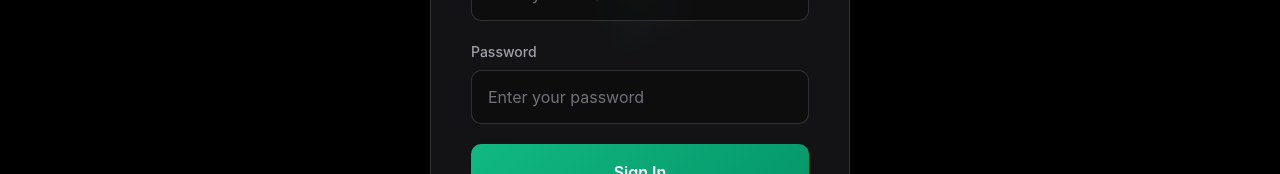
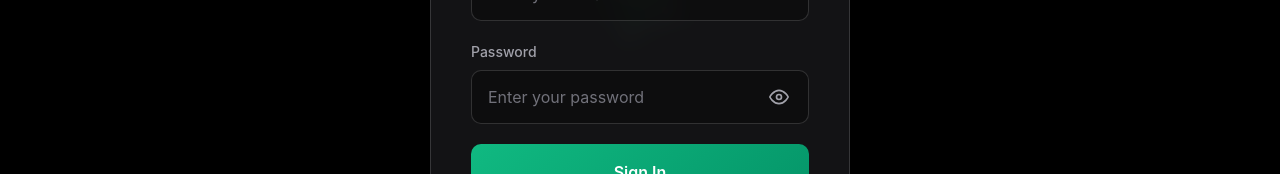
Before and after one commit to techcodie/stock-project, a React app in the folder frontend/: page /login in a window 1280 px wide. Shown: the part 410-584 px from the top of the page. Built offline with nearby package versions, Linux system fonts and the light colour scheme; no server answers; the HTML template or start-up script is replaced by a standard one.

Commit message:
feat: introduce eye button for password viewing

```diff
--- a/frontend/src/pages/Login.jsx
+++ b/frontend/src/pages/Login.jsx
@@ -7,6 +7,7 @@
     email: '',
     password: ''
   });
+  const [showPassword, setShowPassword] = useState(false);
   const [error, setError] = useState('');
   const [loading, setLoading] = useState(false);
   const navigate = useNavigate();
@@ -62,8 +63,9 @@
 
           <div className="form-group">
             <label htmlFor="password">Password</label>
+            <div className="password-input-wrapper">
               <input
-              type="password"
+                type={showPassword ? "text" : "password"}
                 id="password"
                 name="password"
                 value={formData.password}
@@ -72,6 +74,25 @@
                 required
                 disabled={loading}
               />
+              <button
+                type="button"
+                className="password-toggle"
+                onClick={() => setShowPassword(!showPassword)}
+                tabIndex="-1"
+              >
+                {showPassword ? (
+                  <svg width="20" height="20" viewBox="0 0 24 24" fill="none" stroke="currentColor" strokeWidth="2">
+                    <path d="M17.94 17.94A10.07 10.07 0 0 1 12 20c-7 0-11-8-11-8a18.45 18.45 0 0 1 5.06-5.94M9.9 4.24A9.12 9.12 0 0 1 12 4c7 0 11 8 11 8a18.5 18.5 0 0 1-2.16 3.19m-6.72-1.07a3 3 0 1 1-4.24-4.24" />
+                    <line x1="1" y1="1" x2="23" y2="23" />
+                  </svg>
+                ) : (
+                  <svg width="20" height="20" viewBox="0 0 24 24" fill="none" stroke="currentColor" strokeWidth="2">
+                    <path d="M1 12s4-8 11-8 11 8 11 8-4 8-11 8-11-8-11-8z" />
+                    <circle cx="12" cy="12" r="3" />
+                  </svg>
+                )}
+              </button>
+            </div>
           </div>
 
           {error && (
--- a/frontend/src/pages/Signup.jsx
+++ b/frontend/src/pages/Signup.jsx
@@ -8,6 +8,7 @@
     email: '',
     password: ''
   });
+  const [showPassword, setShowPassword] = useState(false);
   const [message, setMessage] = useState('');
   const [error, setError] = useState('');
   const [loading, setLoading] = useState(false);
@@ -82,8 +83,9 @@
 
           <div className="form-group">
             <label htmlFor="password">Password</label>
+            <div className="password-input-wrapper">
               <input
-              type="password"
+                type={showPassword ? "text" : "password"}
                 id="password"
                 name="password"
                 value={formData.password}
@@ -93,6 +95,25 @@
                 disabled={loading}
                 minLength={6}
               />
+              <button
+                type="button"
+                className="password-toggle"
+                onClick={() => setShowPassword(!showPassword)}
+                tabIndex="-1"
+              >
+                {showPassword ? (
+                  <svg width="20" height="20" viewBox="0 0 24 24" fill="none" stroke="currentColor" strokeWidth="2">
+                    <path d="M17.94 17.94A10.07 10.07 0 0 1 12 20c-7 0-11-8-11-8a18.45 18.45 0 0 1 5.06-5.94M9.9 4.24A9.12 9.12 0 0 1 12 4c7 0 11 8 11 8a18.5 18.5 0 0 1-2.16 3.19m-6.72-1.07a3 3 0 1 1-4.24-4.24" />
+                    <line x1="1" y1="1" x2="23" y2="23" />
+                  </svg>
+                ) : (
+                  <svg width="20" height="20" viewBox="0 0 24 24" fill="none" stroke="currentColor" strokeWidth="2">
+                    <path d="M1 12s4-8 11-8 11 8 11 8-4 8-11 8-11-8-11-8z" />
+                    <circle cx="12" cy="12" r="3" />
+                  </svg>
+                )}
+              </button>
+            </div>
           </div>
 
           {message && (
--- a/frontend/src/styles.css
+++ b/frontend/src/styles.css
@@ -3082,6 +3082,35 @@
   color: var(--text-muted);
 }
 
+.password-input-wrapper {
+  position: relative;
+  display: flex;
+  align-items: center;
+}
+
+.password-input-wrapper input {
+  padding-right: 3rem;
+}
+
+.password-toggle {
+  position: absolute;
+  right: 0.75rem;
+  background: none;
+  border: none;
+  color: var(--text-secondary);
+  cursor: pointer;
+  display: flex;
+  align-items: center;
+  justify-content: center;
+  padding: 0.5rem;
+  transition: color 0.2s ease;
+  z-index: 10;
+}
+
+.password-toggle:hover {
+  color: var(--text-primary);
+}
+
 .auth-error {
   display: flex;
   align-items: center;
```
Lines whose indentation alone changed are shown as unchanged.
